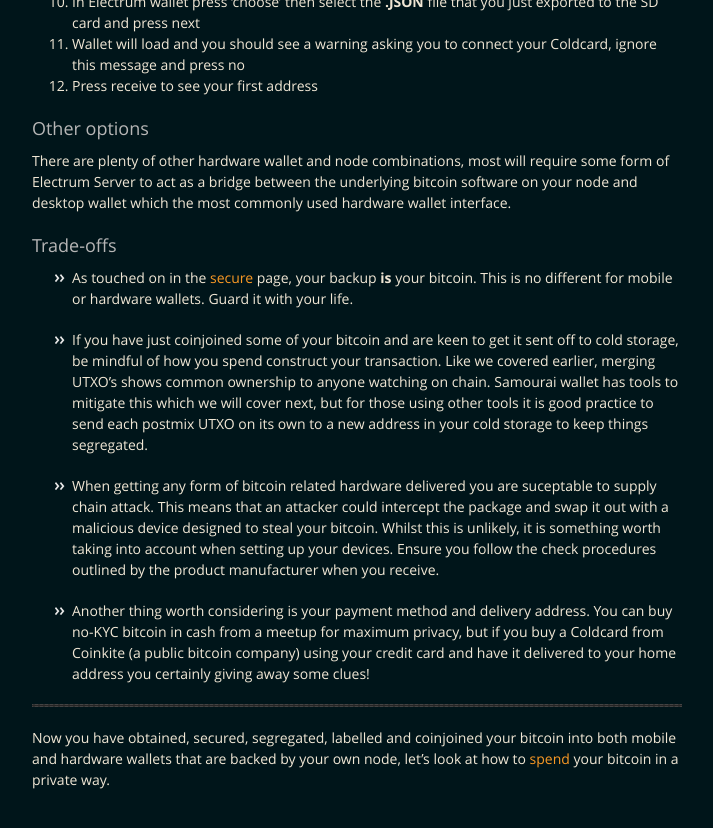
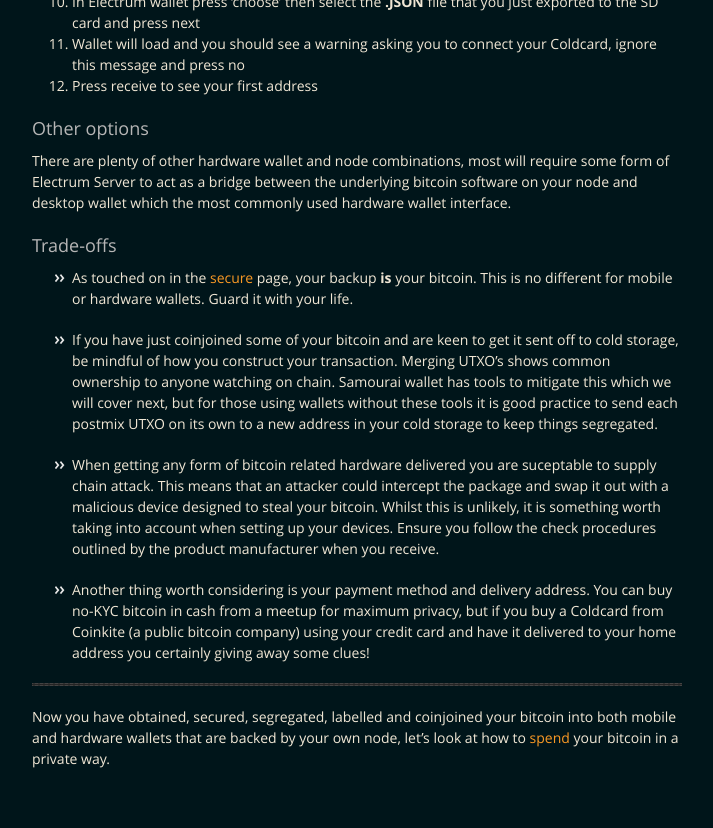
Before and after one commit to BitcoinQnA/BitcoinPrivacyGuide, a Jekyll site: the page built from safeguard.md, in a window 1280 px wide and 900 px high, scrolled down 1891 px. Shown: the top 828 px of the window, without its empty margins (283-996 px from the left). Built offline with Jekyll 4.4.1, drawn with Linux system fonts in a browser that asks for light colours.

Commit message:
Update safeguard.md

```diff
--- a/safeguard.md
+++ b/safeguard.md
@@ -89,7 +89,7 @@ There are plenty of other hardware wallet and node combinations, most will requi
 
 * As touched on in the [secure](https://bitcoinprivacy.guide/secure.html) page, your backup **is** your bitcoin. This is no different for mobile or hardware wallets. Guard it with your life.
 
-* If you have just coinjoined some of your bitcoin and are keen to get it sent off to cold storage, be mindful of how you spend construct your transaction. Like we covered earlier, merging UTXO's shows common ownership to anyone watching on chain. Samourai wallet has tools to mitigate this which we will cover next, but for those using other tools it is good practice to send each postmix UTXO on its own to a new address in your cold storage to keep things segregated.
+* If you have just coinjoined some of your bitcoin and are keen to get it sent off to cold storage, be mindful of how you construct your transaction. Merging UTXO's shows common ownership to anyone watching on chain. Samourai wallet has tools to mitigate this which we will cover next, but for those using wallets without these tools it is good practice to send each postmix UTXO on its own to a new address in your cold storage to keep things segregated.
 
 * When getting any form of bitcoin related hardware delivered you are suceptable to supply chain attack. This means that an attacker could intercept the package and swap it out with a malicious device designed to steal your bitcoin. Whilst this is unlikely, it is something worth taking into account when setting up your devices. Ensure you follow the check procedures outlined by the product manufacturer when you receive.
 
```
